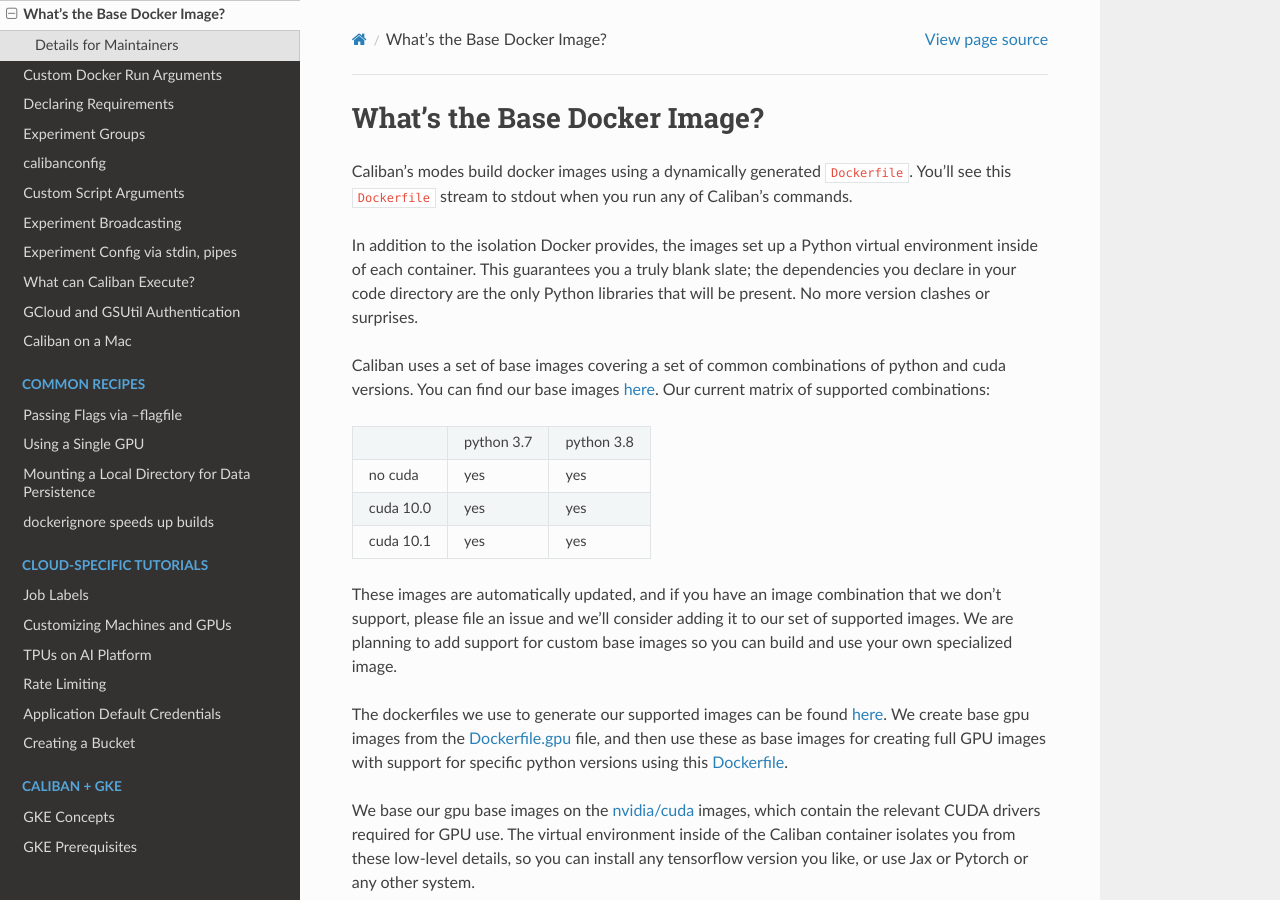
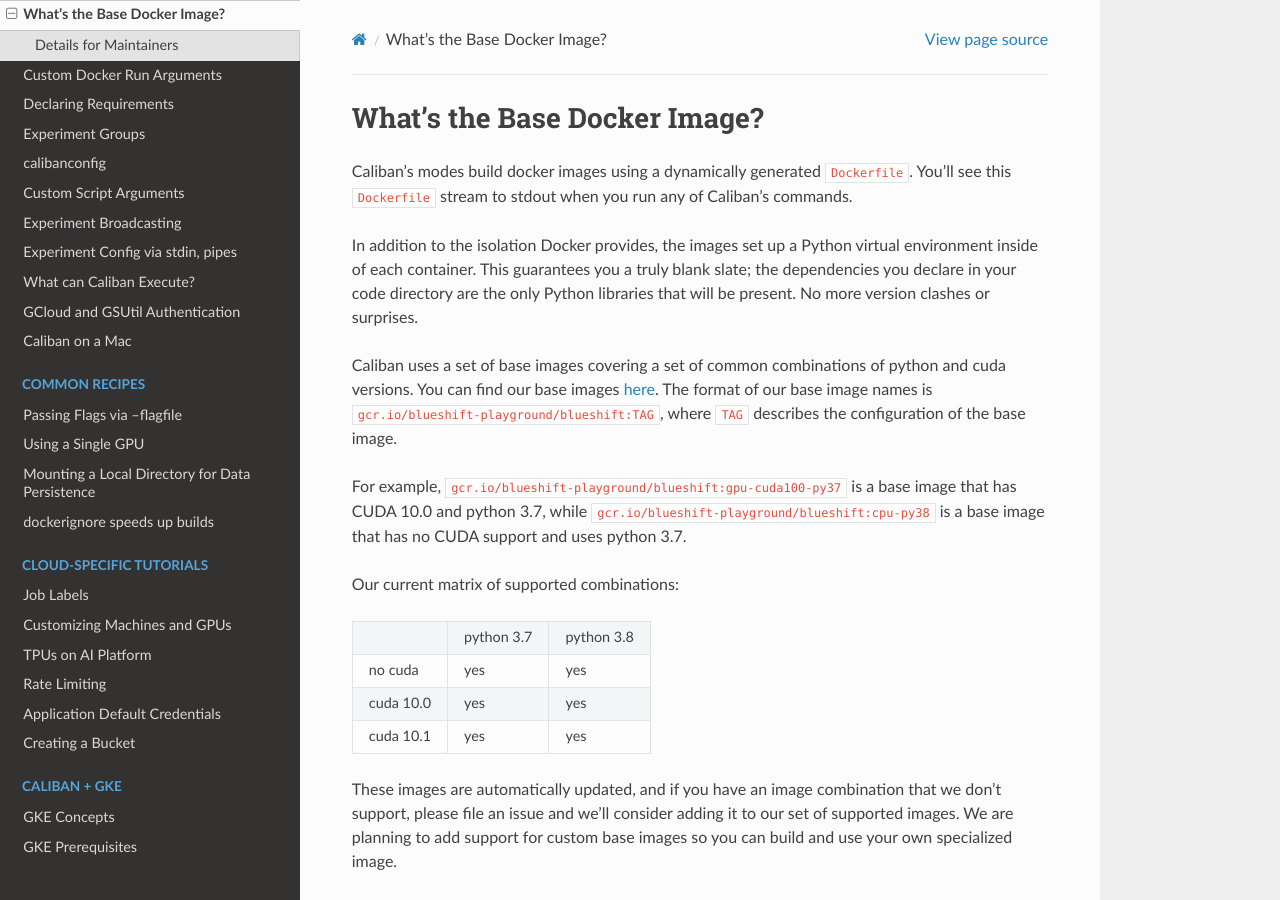
Before and after one commit to google/caliban, a Sphinx documentation site: the page built from docs/explore/base_image.rst, in a window 1280 px wide and 900 px high. Built offline with Sphinx 7.4.7 and the Read the Docs theme 2.0.0, drawn with Linux system fonts in a browser that asks for light colours.

Commit message:
added some detail about base image tag formatting

```diff
--- a/docs/explore/base_image.rst
+++ b/docs/explore/base_image.rst
@@ -13,6 +13,14 @@
 Caliban uses a set of base images covering a set of common combinations of
 python and cuda versions. You can find our base images
 `here <https://pantheon.corp.google.com/gcr/images/blueshift-playground/GLOBAL/blueshift>`_.
+The format of our base image names is ``gcr.io/blueshift-playground/blueshift:TAG``,
+where ``TAG`` describes the configuration of the base image.
+
+For example, ``gcr.io/blueshift-playground/blueshift:gpu-cuda100-py37`` is a
+base image that has CUDA 10.0 and python 3.7, while
+``gcr.io/blueshift-playground/blueshift:cpu-py38`` is a base image that has
+no CUDA support and uses python 3.7.
+
 Our current matrix of supported combinations:
 
 +-----------+------------+------------+
```
